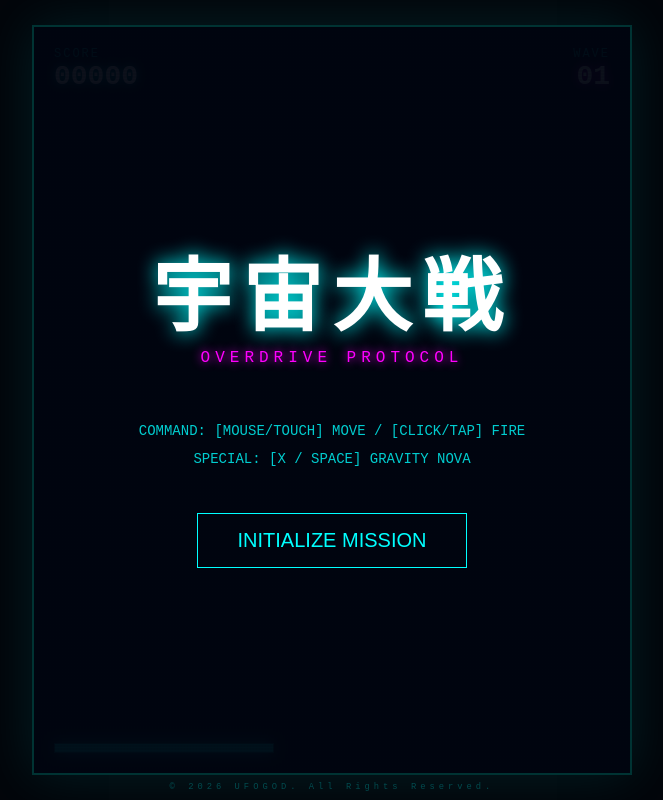
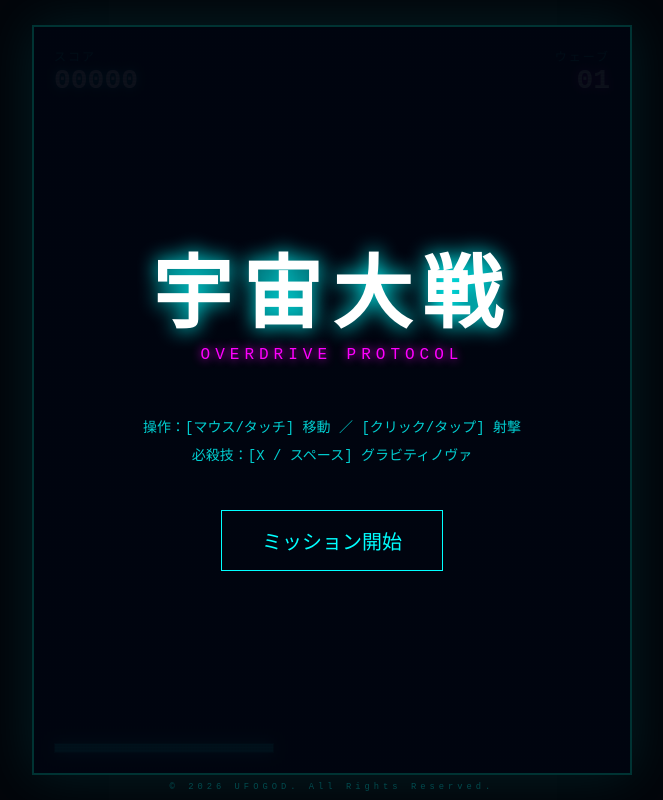
Before and after one commit to takumi262822/godufo-game, a website with bundled scripts: page index.html in a window 1280 px wide. Shown: the whole page, without its empty margins (308-971 px from the left). Built offline with nearby package versions, Linux system fonts and the light colour scheme.

Commit message:
feat: UI文言を日本語化（ボタン・バー・ラベル）

```diff
--- a/index.html
+++ b/index.html
@@ -14,21 +14,21 @@
           <h1 class="glitch-title" data-text="宇宙大戦">宇宙大戦</h1>
           <p class="subtitle">OVERDRIVE PROTOCOL</p>
           <div class="mission-info">
-            <p>COMMAND: [MOUSE/TOUCH] MOVE / [CLICK/TAP] FIRE</p>
-            <p>SPECIAL: [X / SPACE] GRAVITY NOVA</p>
+            <p>操作：[マウス/タッチ] 移動 ／ [クリック/タップ] 射撃</p>
+            <p>必殺技：[X / スペース] グラビティノヴァ</p>
           </div>
-          <button id="start-btn">INITIALIZE MISSION</button>
+          <button id="start-btn">ミッション開始</button>
         </div>
       </div>
 
       <div id="ui-layer">
         <div class="hud-top">
-          <div class="stat-box"><span class="label">SCORE</span><span id="score" class="value neon-blue">00000</span></div>
-          <div class="stat-box"><span class="label">WAVE</span><span id="level" class="value neon-purple">01</span></div>
+          <div class="stat-box"><span class="label">スコア</span><span id="score" class="value neon-blue">00000</span></div>
+          <div class="stat-box"><span class="label">ウェーブ</span><span id="level" class="value neon-purple">01</span></div>
         </div>
         <div class="hud-bottom">
           <div class="shield-container"><div class="shield-bar"><div id="shield-fill"></div></div></div>
-          <button id="special-btn">READY [TAP / SPACE]</button>
+          <button id="special-btn">必殺技 発動！</button>
         </div>
       </div>
       <canvas id="gameCanvas"></canvas>
```
